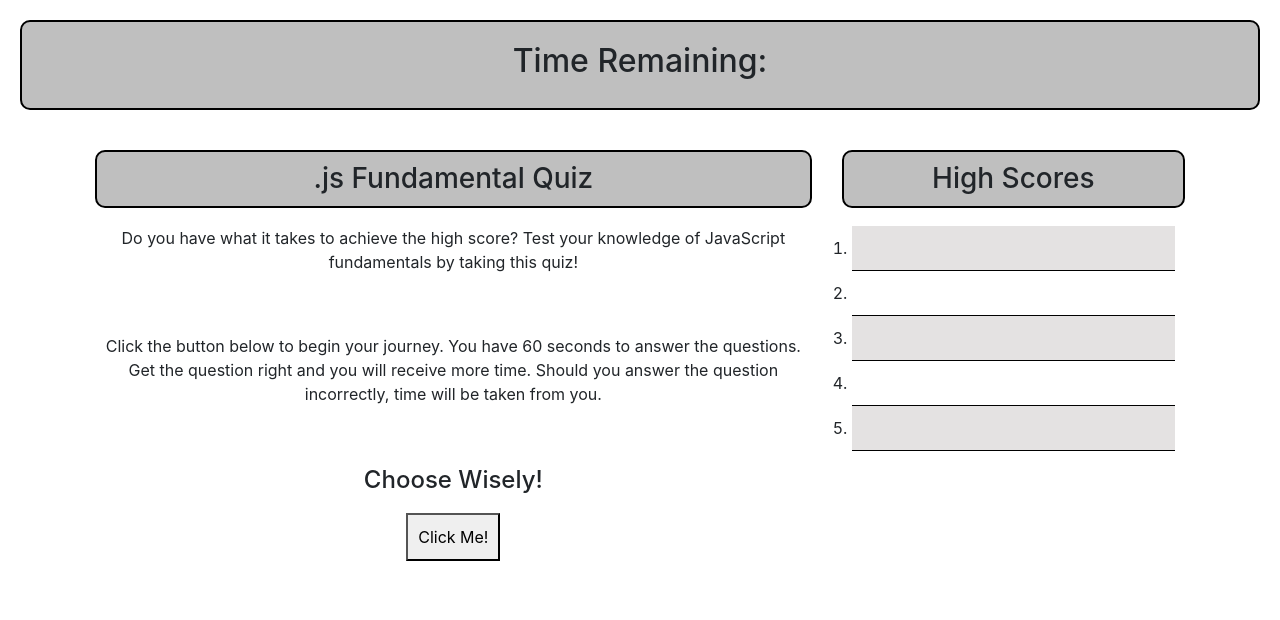
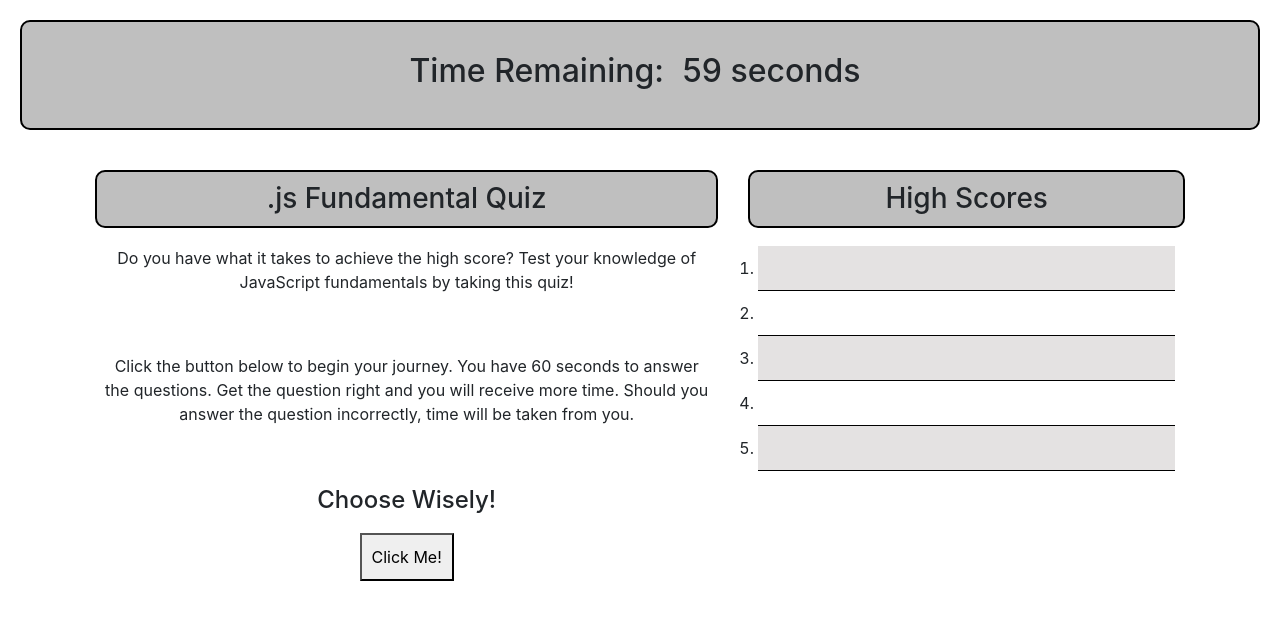
Before and after one commit to scochran31/Quiz-byShawn, a plain HTML site: page index.html in a window 1280 px wide. Both pictures are taken after a click on the button "Click Me!". Drawn offline with nearby package versions, Linux system fonts and the light colour scheme.

Commit message:
working countdown timer

```diff
--- a/assets/js/script.js
+++ b/assets/js/script.js
@@ -0,0 +1,20 @@
+ var timerEl = document.getElementById('time');
+ var startBtn = document.getElementById('Start-Quiz');
+
+function countdown() {
+    var timeLeft = 60;
+    var timeInterval = setInterval(function() {
+        if (timeLeft > 1) {
+            timerEl.textContent = timeLeft + ' seconds';
+            timeLeft--;
+        } else if (timeLeft === 1) {
+            timerEl.textContent = timeLeft + ' second';
+            timeLeft--;
+        } else {
+            timerEl.textContent = '';
+            clearInterval(timeInterval);
+        }
+    }, 1000)
+}
+
+startBtn.onclick = countdown;
--- a/index.html
+++ b/index.html
@@ -5,20 +5,22 @@
     <meta http-equiv="X-UA-Compatible" content="IE=edge">
     <meta name="viewport" content="width=device-width, initial-scale=1.0">
     <title>.js-Quiz By Shawn</title>
+    <link rel="stylesheet" href="https://cdn.jsdelivr.net/npm/bootstrap@4.6.0/dist/css/bootstrap.min.css" integrity="sha384-B0vP5xmATw1+K9KRQjQERJvTumQW0nPEzvF6L/Z6nronJ3oUOFUFpCjEUQouq2+l" crossorigin="anonymous">
     <link rel="stylesheet" href="./assets/css/style.css">
-    <link rel="stylesheet" href="https://cdn.jsdelivr.net/npm/bootstrap@4.6.0/dist/css/bootstrap.min.css" integrity="sha384-B0vP5xmATw1+K9KRQjQERJvTumQW0nPEzvF6L/Z6nronJ3oUOFUFpCjEUQouq2+l" crossorigin="anonymous">
 </head>
 <body>
     <header>
-        <h2>
-            Time Remaining:
-        </h2>
+        <div>
+            <h2>
+                Time Remaining: <span id="time"></span>
+            </h2>
+        </div>
     </header>
 
     <main>
         <div class="container">
             <div class="row">
-                <div class="col-sm-8 quiz">
+                <div class="col-sm-7 quiz">
                     <h3>
                         .js Fundamental Quiz
                     </h3>
@@ -36,7 +38,7 @@
                         Click Me!
                     </button>
                 </div>
-                <div class="col-sm-4 high-score">
+                <div class="col-sm-5 high-score">
                     <h3>
                         High Scores
                     </h3>
@@ -51,5 +53,6 @@
             </div>
         </div>
     </main>
+    <script src="./assets/js/script.js"></script>
 </body>
 </html>
```
